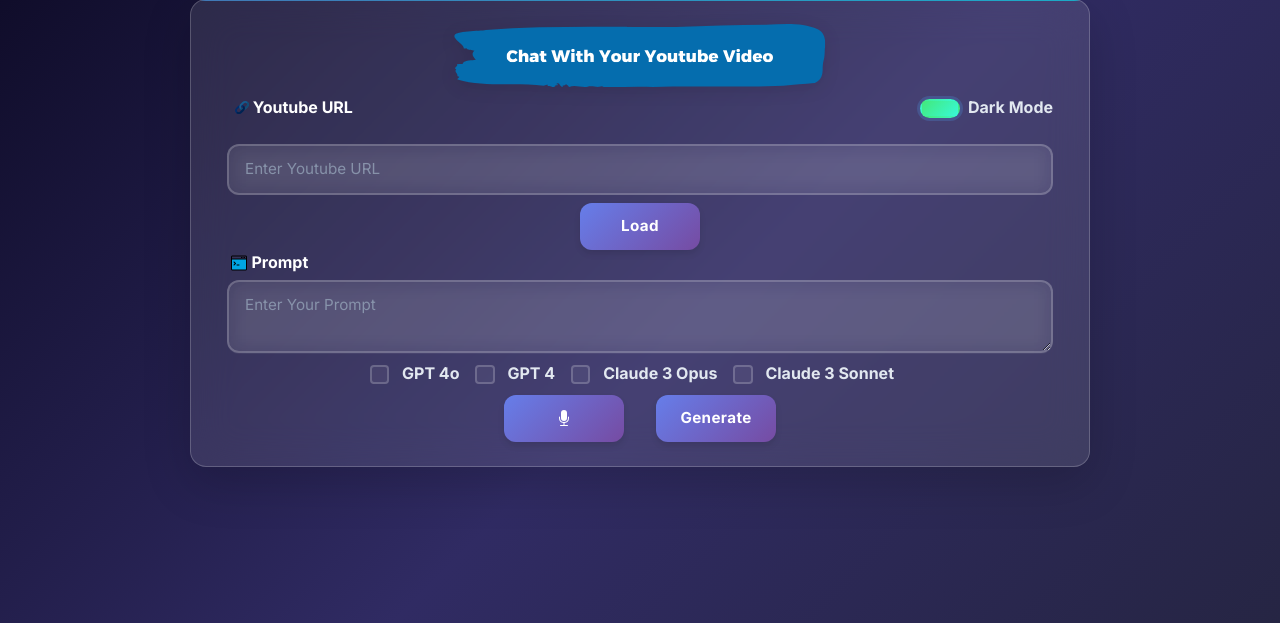
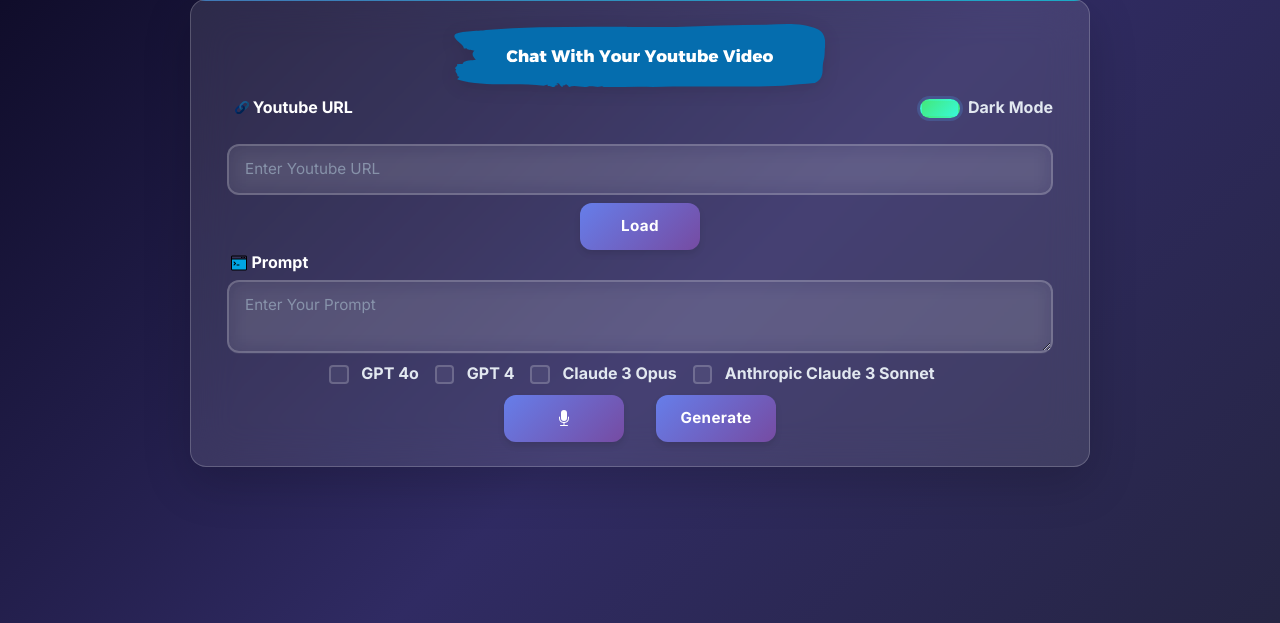
Before and after one commit to rcchit/Chat-with-your-Youtubevideo, a Flask app: page / in a window 1280 px wide. Shown: the part 25-648 px from the top of the page. Run offline with Flask 3, Linux system fonts and the light colour scheme.

Commit message:
Update index.html
updated to Anthropic

```diff
--- a/templates/index.html
+++ b/templates/index.html
@@ -117,7 +117,7 @@
           <div class="form-check me-3 mb-2">
             <input class="form-check-input" type="checkbox" id="claudeSonnet" name="models"
               value="claude-3-sonnet-20240229">
-            <label class="form-check-label" for="claudeSonnet"><b>Claude 3 Sonnet</b></label>
+            <label class="form-check-label" for="claudeSonnet"><b>Anthropic Claude 3 Sonnet</b></label>
           </div>
         </div>
         <div class="d-flex justify-content-center fade-in-up">
```
